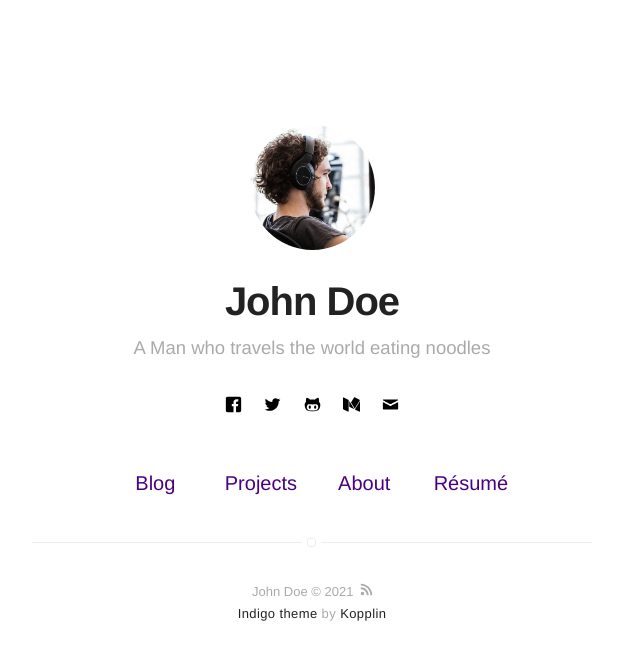
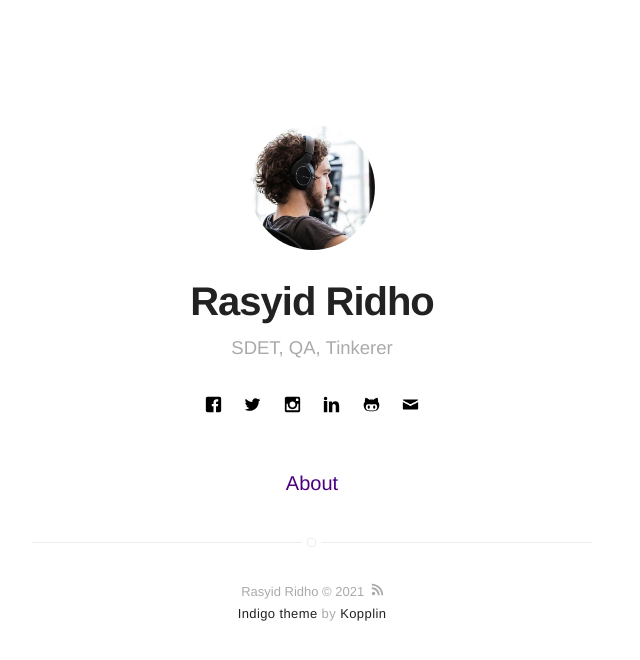
Before and after one commit to rasyid7/rasyid-web, a Jekyll site: the page built from index.html, in a window 1280 px wide. Shown: the top 660 px of the page, without its empty margins (328-968 px from the left). Built offline with Jekyll 4.4.1, drawn with Linux system fonts in a browser that asks for light colours.

Commit message:
update config

```diff
--- a/_config.yml
+++ b/_config.yml
@@ -1,6 +1,6 @@
 # main text of home
-name: John Doe
-bio: A Man who travels the world eating noodles
+name: Rasyid Ridho
+bio: SDET, QA, Tinkerer
 
 # twitter summary info
 description: A blog about technology and stuff related
@@ -12,11 +12,11 @@ picture: assets/images/profile.jpg
 
 # If you want to include your resume, set to true
 # and specify source (external or local).
-resume: true
-resume-external: true
-resume-url: https://google.com/?q=my+resume
+  # resume: true
+  # resume-external: true
+  # resume-url: https://google.com/?q=my+resume
 
-url: https://sergiokopplin.github.io/indigo
+  # url: https://rasyid7.github.io
 # your url: https://USERNAME.github.io
 
 permalink: /:title/
@@ -29,42 +29,42 @@ permalink: /:title/
 # analytics-piwik-id: 1
 
 # if you don't want comments in your posts, leave categories empty
-disqus:
-  shortname: mydisqus # enter this from your disqus account
-  categories: [blog, project] # only show disqus for posts that have these categories
+  # disqus:
+  #   shortname: mydisqus # enter this from your disqus account
+  #   categories: [blog, project] # only show disqus for posts that have these categories
 
 # if you don't have any of social below, comment the line
-facebook: myfacebook
-twitter: mytwitter
-# instagram: myinstagram
+facebook: https://www.facebook.com/rasyid.ridho7/
+twitter: https://twitter.com/rasyidridho7
+instagram: https://instagram.com/rasyid.ridho7
 # pinterest: mypinterest
-# linkedin: mylinkedin
+linkedin: https://www.linkedin.com/in/rasyid-ridho-944706101/
 # youtube: myyoutube
 # spotify: myspotify
-github: mygithub
+github: https://github.com/rasyid7
 # gitlab: mygitlab
 # lastfm: mylastfm
 # stackoverflow: 7044681/mystackoverflow
 # quora: userquora
 # reddit: username
-medium: medium
+# medium: medium
 # vimeo: myvimeo
 # lanyrd: mylanyrd
-email: myemail@gmail.com
+email: rasyidridho7@gmail.com
 
 authors:
   johndoe:
-    name: John Doe
-    bio: A Man who travels the world eating noodles
+    name: Rasyid Ridho
+    bio: SDET, QA, Tinkerer
     external-image: false
     picture: assets/images/profile.jpg
-    twitter: johndoe
-  jamesfoster:
-    name: James Foster
-    bio: A Man who develops software with coffee
-    external-image: false
-    picture: assets/images/james.jpg
-    twitter: jamesfoster
+    twitter: rasyidridho7
+  # jamesfoster:
+  #   name: James Foster
+  #   bio: A Man who develops software with coffee
+  #   external-image: false
+  #   picture: assets/images/james.jpg
+  #   twitter: jamesfoster
 
 # do you want a larger site? change the option below
 # options: [normal, large] | default: normal
@@ -80,26 +80,26 @@ pagination:
   permalink: "/:num/" # pagination link that will be appended
 
 # if you don't need projects, comment the *projects* configs below
-projects: true
+  # projects: true
 
 # if you don't need "about" or "blog", comment them out below
 about: true
-blog: true
+  # blog: true
 
 # do you want to show the "read time" of the posts?
-read-time: true
+  # read-time: true
 
 # do you want to show the "tags" inside the posts?
-show-tags: true
+  # show-tags: true
 
 # related posts inside a post?
-related: true
+  # related: true
 
 # Display links for next and previous posts for the specified categories
-post-advance-links: [blog]
+  # post-advance-links: [blog]
 
 # show author block at the end of a post ?
-show-author: true
+  # show-author: true
 
 # do you want some animations?
 animation: true
```
